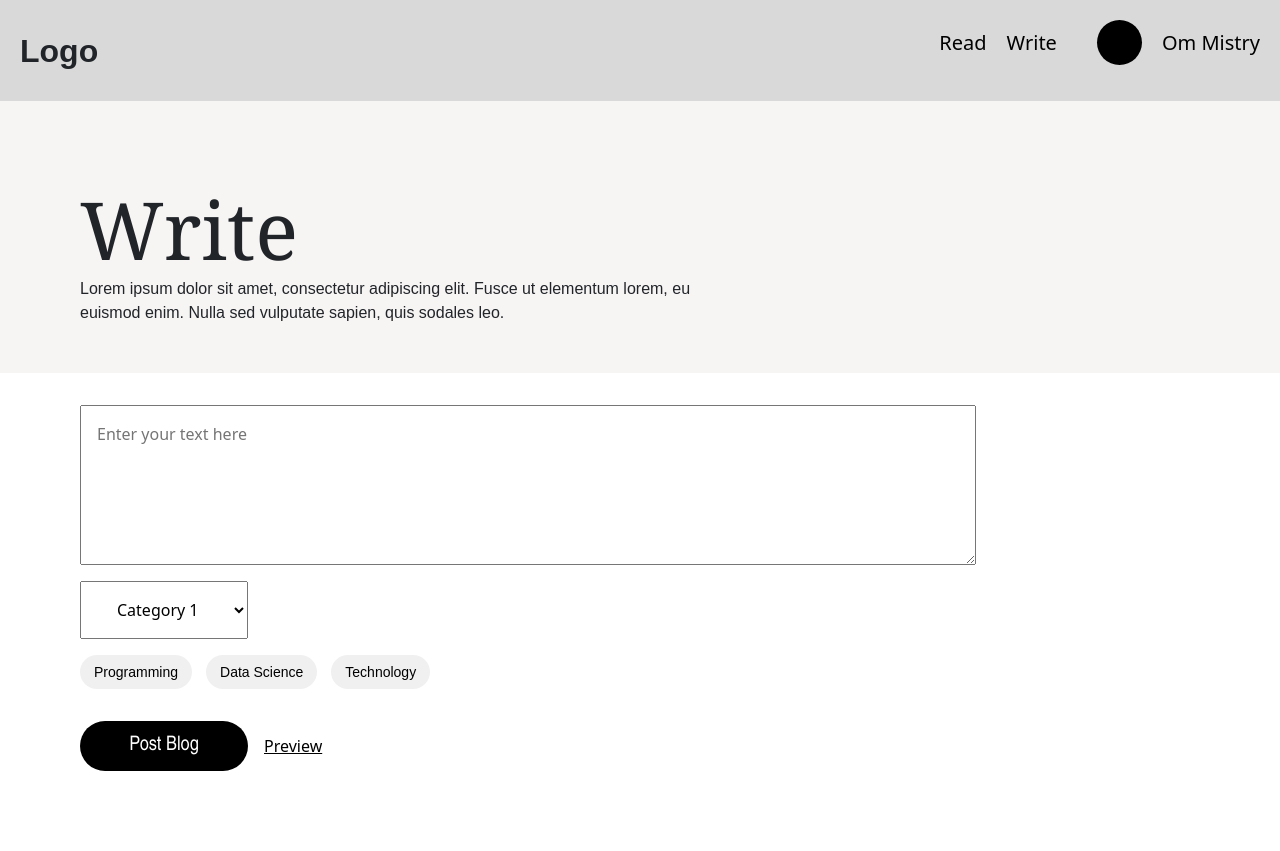
After one commit to ribhavsharma/cosc360, a PHP site: page /write.html in a window 1280 px wide. The commit adds this page. Run offline with PHP 8.4, Linux system fonts and the light colour scheme.

Commit message:
added write pages

```diff
--- a/css/styles.css
+++ b/css/styles.css
@@ -56,12 +56,14 @@ nav {
     font-family:Cambria, Cochin, Georgia, Times, 'Times New Roman', serif;
     text-align: left;
     font-size: 5em;
+    margin-bottom: 0;
 }
 
 .content p {
     font-family: Arial, Helvetica, sans-serif;
     text-align: left;
     width: 650px;
+    margin-bottom: 2em;
 }
 
 .CTA{
--- /dev/null
+++ b/css/write.css
@@ -0,0 +1,145 @@
+header {
+    background-color: #D9D9D9;
+}
+
+section {
+    padding: 5em;
+}
+
+nav {
+    display: flex;
+    justify-content: space-between;
+    align-items: center;
+    padding: 20px;
+}
+
+.logo {
+    font-size: xx-large;
+    font-family: Arial, Helvetica, sans-serif;
+    font-weight: 600;
+    text-decoration: none;
+}
+
+.nav-links {
+    list-style: none;
+    display: flex;
+    align-items: center;
+}
+
+.nav-links li {
+    margin-left: 20px;
+    transition: all ease-in-out 0.3s;
+}
+
+.nav-links a {
+    text-decoration: none;
+    color: black;
+    font-size: 1.25em;
+    transition: all ease-in-out 0.3s;
+    cursor: pointer;
+}
+
+.nav-links a:hover,
+li:hover {
+    transform: translateY(-10px);
+}
+
+.circle {
+    width: 45px;
+    height: 45px;
+    background-color: black;
+    border-radius: 50%;
+    margin-left: 40px;
+}
+
+
+.content {
+    background-color: #F7F4F4;
+    padding-bottom: 1em;
+}
+
+.content h1 {
+    font-family: Cambria, Cochin, Georgia, Times, 'Times New Roman', serif;
+    text-align: left;
+    font-size: 5em;
+    margin-bottom: 0;
+}
+
+.content p {
+    font-family: Arial, Helvetica, sans-serif;
+    text-align: left;
+    width: 650px;
+    margin-bottom: 2em;
+}
+
+
+
+h3 {
+    padding-left: 1.6em;
+    font-size: 3em;
+}
+
+.editor {
+    padding-top: 2em;
+}
+
+.editor textarea {
+    padding: 1em;
+    min-width: 80%;
+    min-height: 10em;
+    display: block;
+    margin-bottom: 1em;
+}
+
+.editor select {
+    padding: 1em 2em;
+    display: block;
+    margin-bottom: 1em;
+
+}
+
+.actions button {
+    padding: 0.5em 1em;
+    background-color: #000000;
+    border: none;
+    color: white;
+    font-size: 1.25em;
+    cursor: pointer;
+    border-radius: 2em;
+    width: 15%;
+    font-family: "Arial Narrow", Arial, sans-serif;
+}
+
+.categories {
+    display: flex;
+    flex-direction: row;
+    flex-wrap: wrap;
+    justify-content: flex-start;
+    margin-bottom: 2em;
+}
+
+.category {
+    display: inline-block;
+    padding: 0.5em 1em;
+    border-radius: 50px;
+    background-color: #f0f0f0;
+    text-decoration: none;
+    color: black;
+    margin-right: 1em;
+    font-size: 14px;
+    font-family: Arial, Helvetica, sans-serif;
+    font-weight: 400;
+    line-height: 20px;
+}
+
+.actions {
+    display: flex;
+    flex-direction: row;
+    gap: 1em;
+    align-items: center;
+}
+
+.actions a {
+    font-size: 1em;
+    color: black;
+}
--- a/index.html
+++ b/index.html
@@ -12,7 +12,7 @@
             <div class="logo" href="./index.html">Logo</div>
             <ul class="nav-links">
                 <li><a href="#">Read</a></li>
-                <li><a href="#">Write</a></li>
+                <li><a href="./write.html">Write</a></li>
                 <a class="circle" href="./user.html"></a>
                 <li><a href="./user.html">Om Mistry</a></li>
             </ul>
--- /dev/null
+++ b/write.html
@@ -0,0 +1,58 @@
+<!DOCTYPE html>
+<html>
+  <head>
+    <meta charset="utf-8" />
+    <title>Home</title>
+    <link rel="stylesheet" href="./css/write.css" />
+    <link
+      rel="stylesheet"
+      href="https://cdn.jsdelivr.net/npm/bootstrap@5.3.2/dist/css/bootstrap.min.css"
+      integrity="sha384-T3c6CoIi6uLrA9TneNEoa7RxnatzjcDSCmG1MXxSR1GAsXEV/Dwwykc2MPK8M2HN"
+      crossorigin="anonymous"
+    />
+  </head>
+
+  <body>
+    <header>
+      <nav>
+        <div class="logo" href="./index.html">Logo</div>
+        <ul class="nav-links">
+          <li><a href="./index.html">Read</a></li>
+          <li><a href="#">Write</a></li>
+          <a class="circle" href="./user.html"></a>
+          <li><a href="./user.html">Om Mistry</a></li>
+        </ul>
+      </nav>
+    </header>
+    <section class="content">
+      <h1>Write</h1>
+      <p>
+        Lorem ipsum dolor sit amet, consectetur adipiscing elit. Fusce ut
+        elementum lorem, eu euismod enim. Nulla sed vulputate sapien, quis
+        sodales leo.
+      </p>
+    </section>
+
+    <section class="editor">
+      <form>
+        <textarea placeholder="Enter your text here"></textarea>
+        <select>
+          <option value="category1">Category 1</option>
+          <option value="category2">Category 2</option>
+          <option value="category3">Category 3</option>
+          <option value="category4">Category 4</option>
+        </select>
+        <div class="categories">
+          <a href="#" class="category">Programming</a>
+          <a href="#" class="category">Data Science</a>
+          <a href="#" class="category">Technology</a>
+        </div>
+
+        <div class="actions">
+          <button type="submit">Post Blog</button>
+          <a href="#">Preview</a>
+        </div>
+      </form>
+    </section>
+  </body>
+</html>
```
